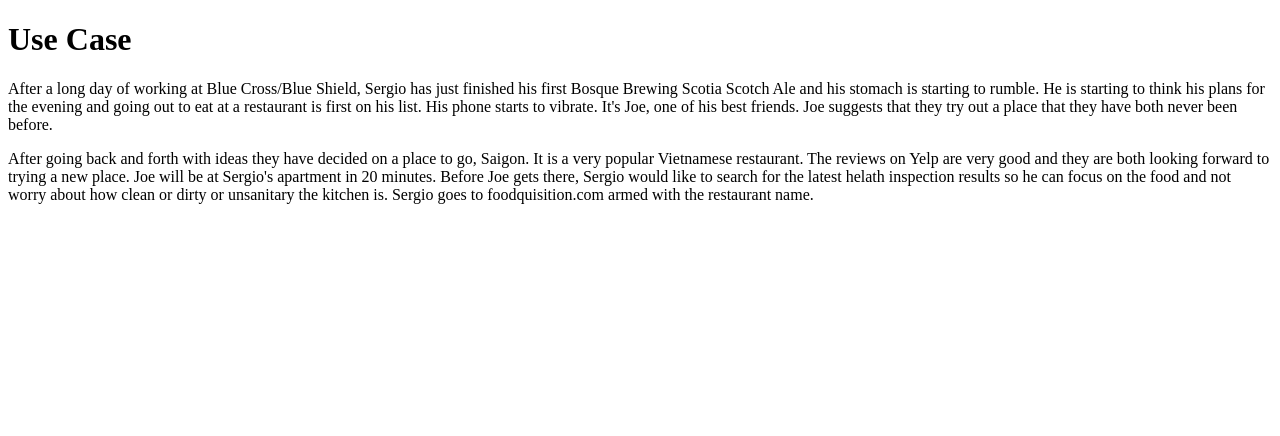
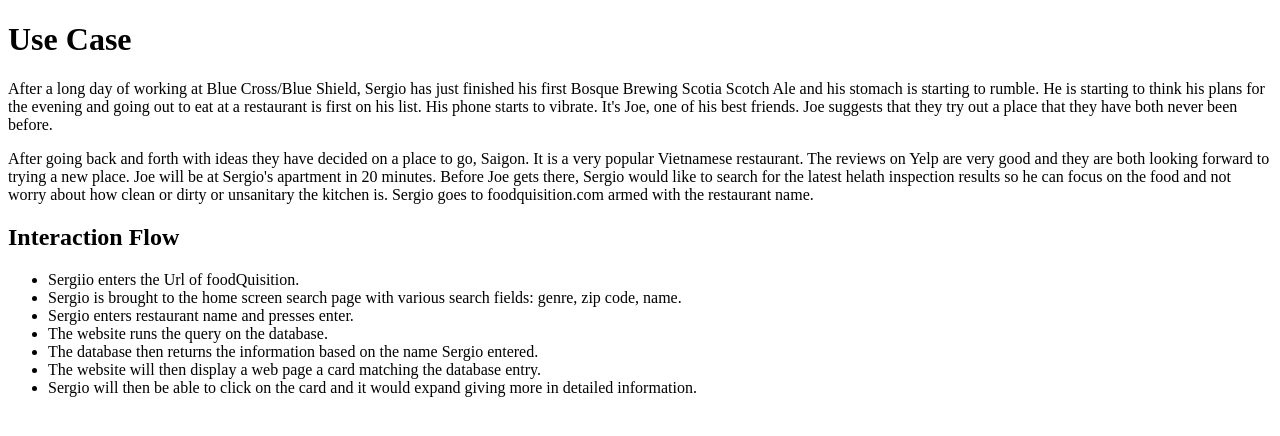
Before and after one commit to adubois85/foodquisition, a PHP site: page /epic/sergio-usecase.php in a window 1280 px wide. Shown: the top 436 px of the page. Run offline with PHP 8.4, Linux system fonts and the light colour scheme.

Commit message:
finished sergio interaction flow

```diff
--- a/epic/sergio-usecase.php
+++ b/epic/sergio-usecase.php
@@ -12,6 +12,17 @@
 		<p>
 			After going back and forth with ideas they have decided on a place to go, Saigon. It is a very popular Vietnamese restaurant. The reviews on Yelp are very good and they are both looking forward to trying a new place. Joe will be at Sergio's apartment in 20 minutes. Before Joe gets there, Sergio would like to search for the latest helath inspection results so he can focus on the food and not worry about how clean or dirty or unsanitary the kitchen is. Sergio goes to foodquisition.com armed with the restaurant name.
 		</p>
+		<h2>Interaction Flow</h2>
+		<ul>
+			<li> Sergiio enters the Url of foodQuisition.</li>
+			<li> Sergio is brought to the home screen search page with various search fields: genre, zip code, name.</li>
+			<li> Sergio enters restaurant name and presses enter.</li>
+			<li> The website runs the query on the database. </li>
+			<li> The database then returns the information based on the name Sergio entered.</li>
+			<li> The website will then display a web page a card matching the database entry.</li>
+			<li> Sergio will then be able to click on the card and it would expand giving more in detailed information.
+			</li>
+		</ul>
 
 	</body>
 </html>
```
